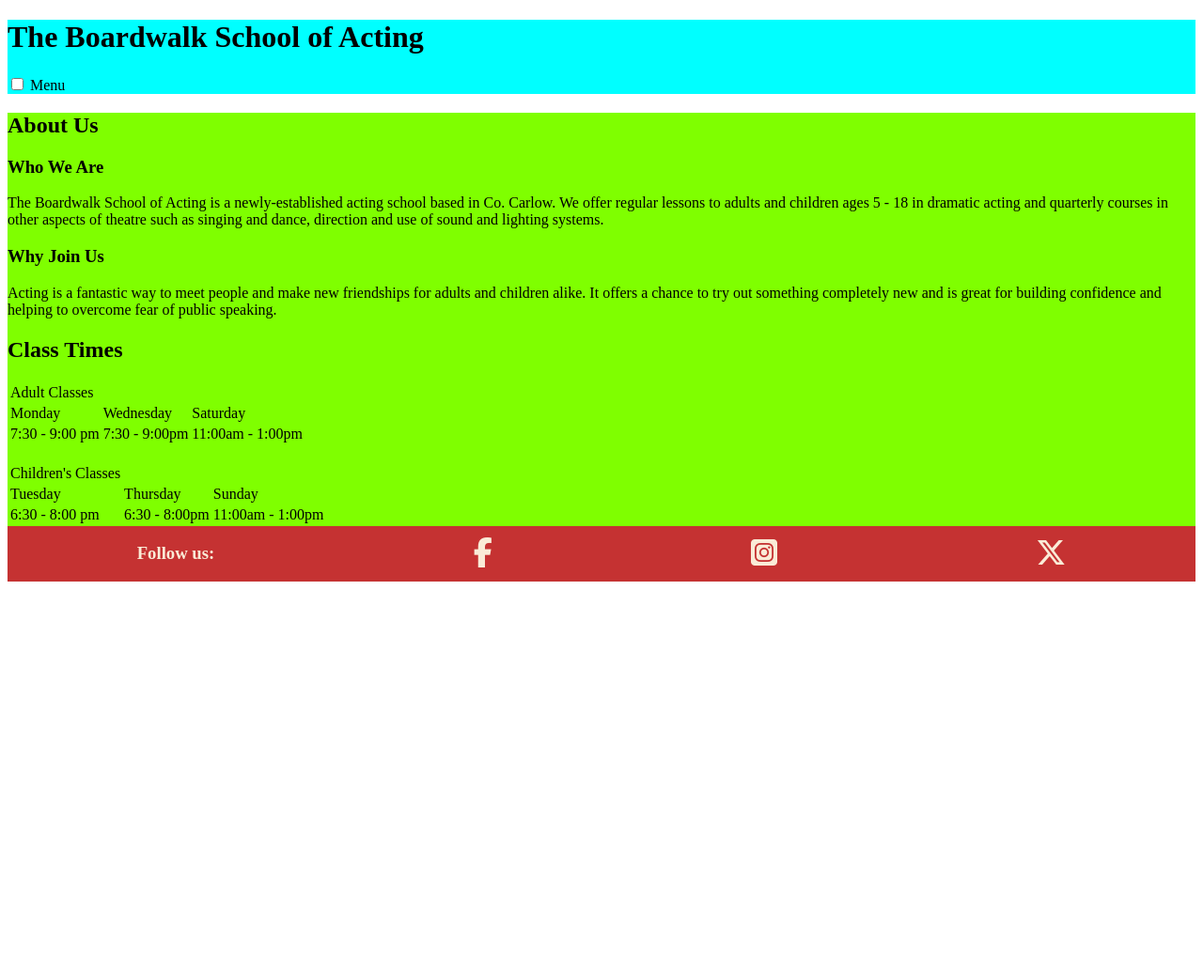
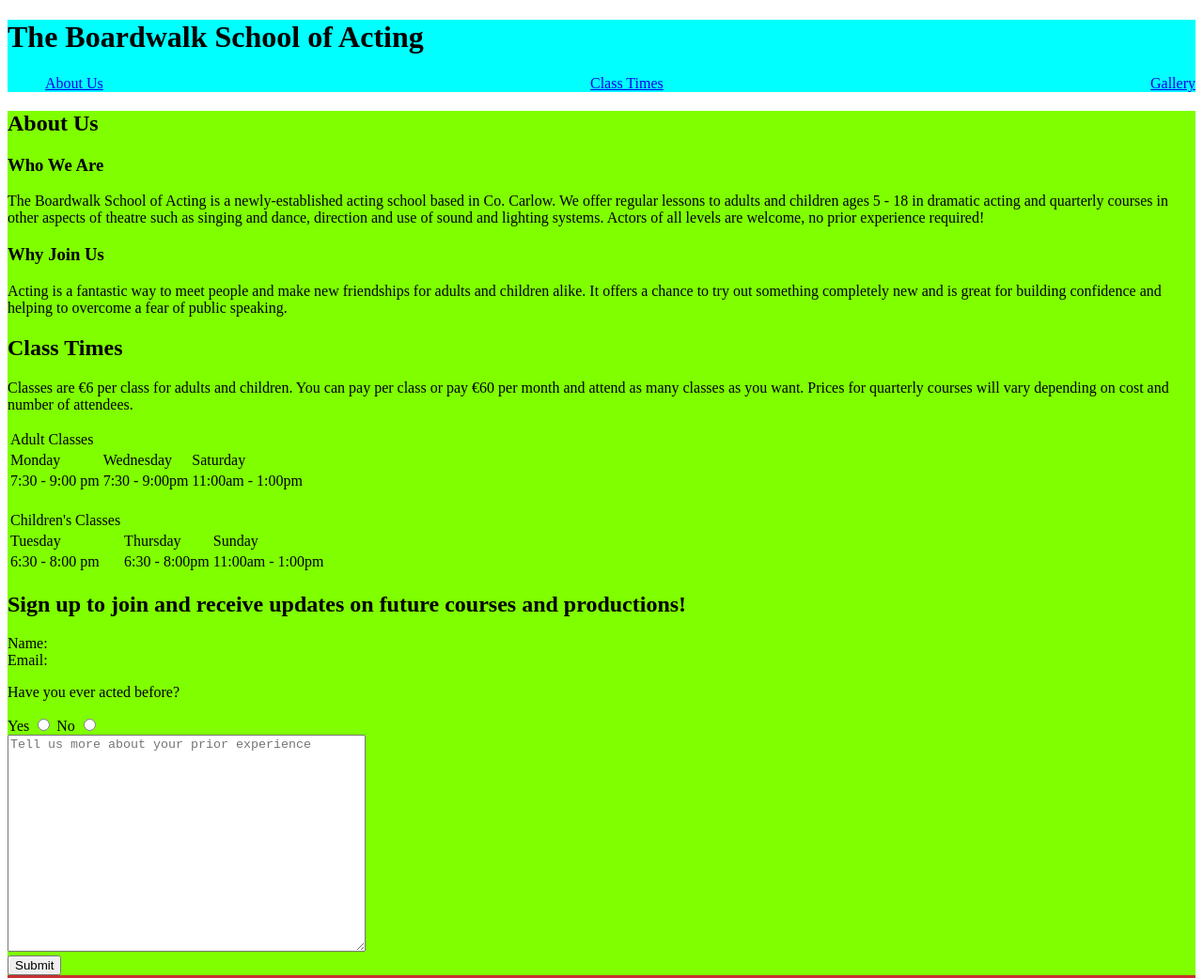
Before and after one commit to HughKeenan/boardwalk, a plain HTML site: page index.html in a window 1280 px wide. Shown: the top 1041 px of the page at 94% size. Before the commit the page ends 800 px from the top, so only its background shows below. Drawn offline with Linux system fonts and the light colour scheme; a web font is replaced by a local one.

Commit message:
added form and updated readme

```diff
--- a/assets/style.css
+++ b/assets/style.css
@@ -15,25 +15,30 @@ header{
 }
 
 /*Navbar style rules*/
+/*The navbar itself*/
+nav{
+    position:relative;
+    display:none;
+}
 
+/*navbar display ids*/
+#navbar{
+    display:none;
+}
+
+#navbar:checked~nav{
+    display:block;
+}
+
+/*The list of links in the navbar*/
 #navlinks{
     display: flex;
     justify-content: space-between;
     list-style-type: none;
 }
 
-nav{
-    position:relative;
-    display:none;
 
-}
-
-#navbar:checked~nav{
-    display:block;
-}
 /*Main content style rules*/
-
-
 main{
     background-color: chartreuse;
 }
@@ -58,3 +63,19 @@ footer{
 .socialcolor{
     color:antiquewhite;
 }
+
+
+/*Navbar media query for tablets and larger devices*/
+@media screen and (min-width: 768px) {
+
+    nav {
+        display:block;
+    }
+
+    #navbar{
+        display: none;
+    }
+
+    #menu{
+        display:none;
+    }
--- a/index.html
+++ b/index.html
@@ -11,13 +11,13 @@
 <body>
     <header>
         <h1>The Boardwalk School of Acting</h1>
-        <input type="checkbox" id = navbar>
-        <label for = navbar>Menu</label>
+        <input type="checkbox" id=navbar>
+        <label for=navbar id=menu>Menu</label>
         <nav>
-            <ul id ="navlinks">
-                <li><a href = "#about">About Us</a></li>
-                <li><a href = "#classes">Class Times</a></li>
-                <li><a href = "gallery.html">Gallery</a></li>
+            <ul id="navlinks">
+                <li><a href="#about">About Us</a></li>
+                <li><a href="#classes">Class Times</a></li>
+                <li><a href="gallery.html">Gallery</a></li>
             </ul>
         </nav>
     </header>
@@ -25,24 +25,27 @@
         <section>
             <div>
                 <h2>About Us</h2>
-                <div id = "about">
+                <div id="about">
                     <h3>Who We Are</h3>
                     <p>
                         The Boardwalk School of Acting is a newly-established acting school based in Co. Carlow. We
                         offer regular lessons to adults and children ages 5 - 18 in dramatic acting and quarterly
                         courses in other aspects of theatre such as singing and dance, direction and use of sound and
-                        lighting systems.
+                        lighting systems. Actors of all levels are welcome, no prior experience required!
                     </p>
                 </div>
                 <div>
                     <h3>Why Join Us</h3>
                     <p>Acting is a fantastic way to meet people and make new friendships for adults and children alike.
                         It offers a chance to try out something completely new and is great for building confidence and
-                        helping to overcome fear of public speaking.</p>
+                        helping to overcome a fear of public speaking.</p>
                 </div>
             </div>
             <div id="classes">
                 <h2>Class Times</h2>
+                <p>Classes are €6 per class for adults and children. You can pay per class or pay €60 per month and
+                    attend as many classes as you want. Prices for quarterly courses will vary depending on cost and
+                    number of attendees.</p>
                 <table>
                     <tr>
                         <td>Adult Classes</td>
@@ -76,6 +79,28 @@
                 </table>
             </div>
         </section>
+        <section>
+            <h2>Sign up to join and receive updates on future courses and productions!</h2>
+            <form>
+                <label for=name>Name:</label>
+                <input=text id=name required>
+                    <br>
+                    <label for=email>Email:</label>
+                    <input=email id=email required>
+                        <br>
+                        <div>
+                            <p>Have you ever acted before?</p>
+                            <label for=yes>Yes</label>
+                            <input type=radio id=yes name="acting-experience" value="Yes" required>
+                            <label for=no>No</label>
+                            <input type=radio id=no name="acting-experience" value="No" required>
+                            <br>
+                            <textarea id=moreinfo cols="45" rows="15"
+                                placeholder="Tell us more about your prior experience"></textarea>
+                        </div>
+                        <input type=submit>
+            </form>
+        </section>
     </main>
     <footer>
         <section>
```
Also changed, not shown: 1 other file.
